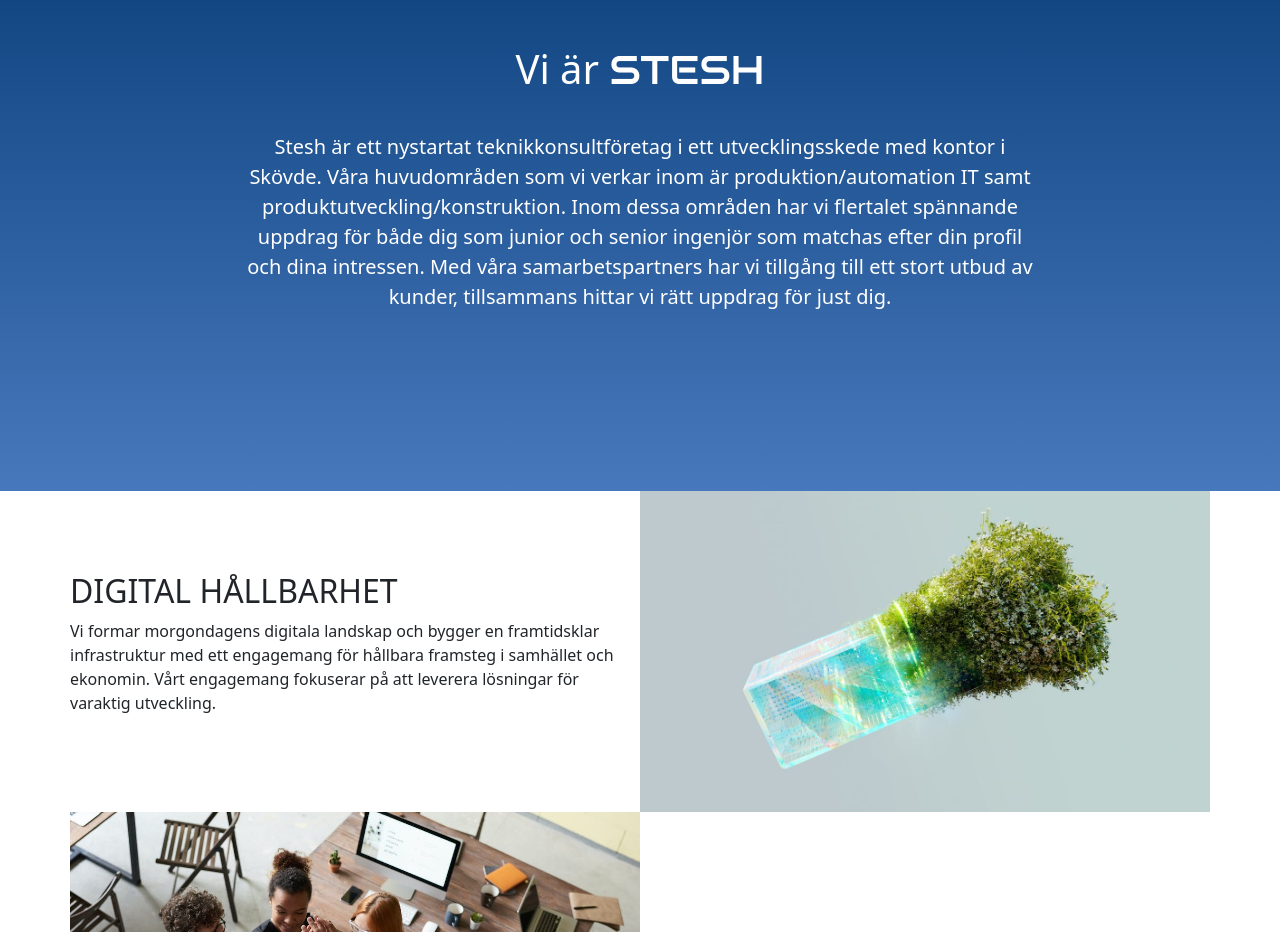
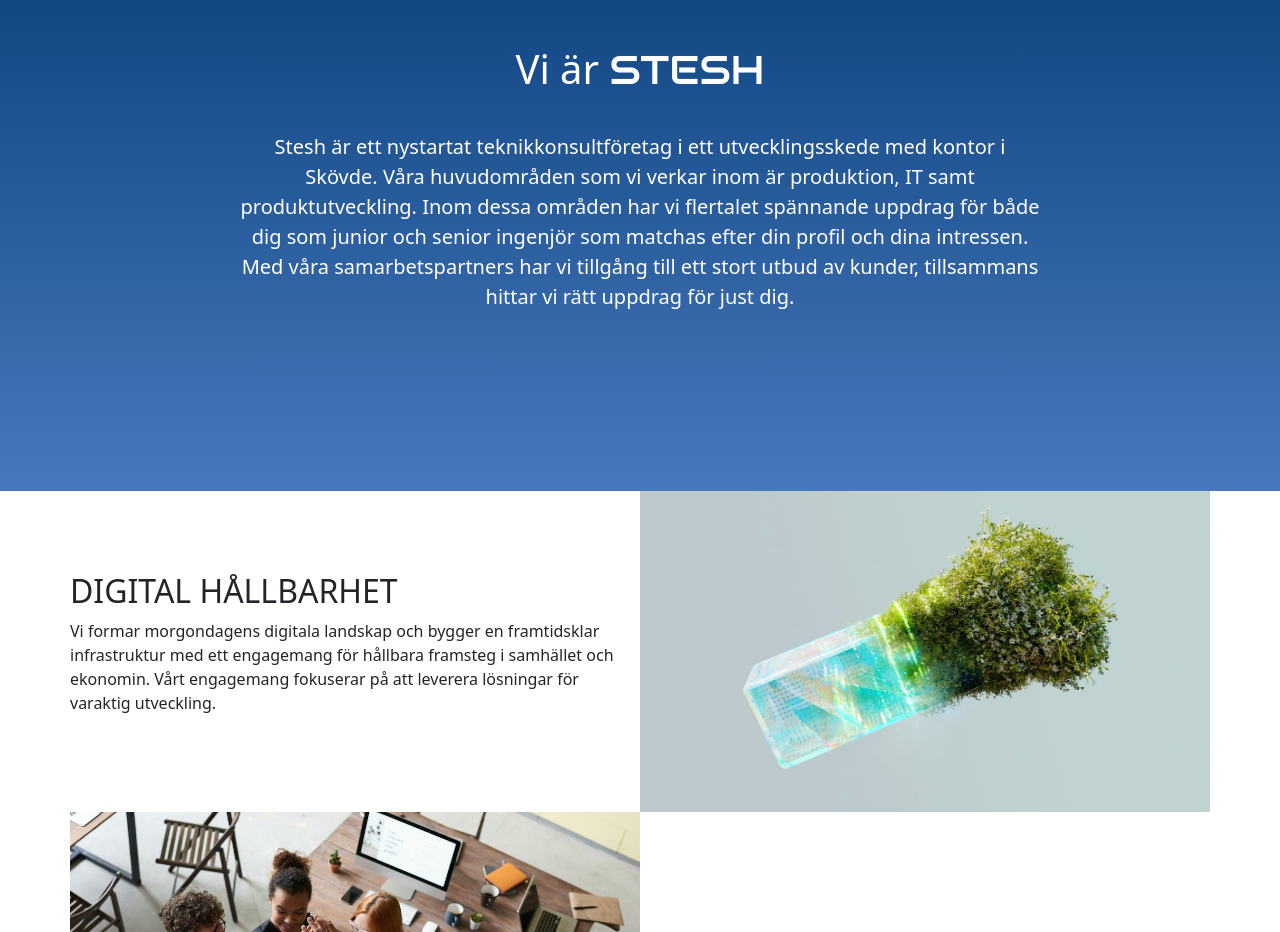
Before and after one commit to nataliemajadixon/stesh, a React (Create React App) app: page / in a window 1280 px wide. Shown: the part 860-1792 px from the top of the page. Built offline with nearby package versions, Linux system fonts and the light colour scheme; a web font is replaced by a local one.

Commit message:
Update Home.jsx

```diff
--- a/src/components/Home/Home.jsx
+++ b/src/components/Home/Home.jsx
@@ -93,7 +93,7 @@
                 <h1 className='steshhomemiddle'>Vi är <span className="steshnormal">STESH</span></h1>
                 <p>
 
-Stesh är ett nystartat teknikkonsultföretag i ett utvecklingsskede med kontor i Skövde. Våra huvudområden som vi verkar inom är produktion/automation IT samt produktutveckling/konstruktion. Inom dessa områden har vi flertalet spännande uppdrag för både dig som junior och senior ingenjör som matchas efter din profil och dina intressen. Med våra samarbetspartners har vi tillgång till ett stort utbud av kunder, tillsammans hittar vi rätt uppdrag för just dig.
+Stesh är ett nystartat teknikkonsultföretag i ett utvecklingsskede med kontor i Skövde. Våra huvudområden som vi verkar inom är produktion, IT samt produktutveckling. Inom dessa områden har vi flertalet spännande uppdrag för både dig som junior och senior ingenjör som matchas efter din profil och dina intressen. Med våra samarbetspartners har vi tillgång till ett stort utbud av kunder, tillsammans hittar vi rätt uppdrag för just dig.
                  <br></br>
 
                 </p>
```
